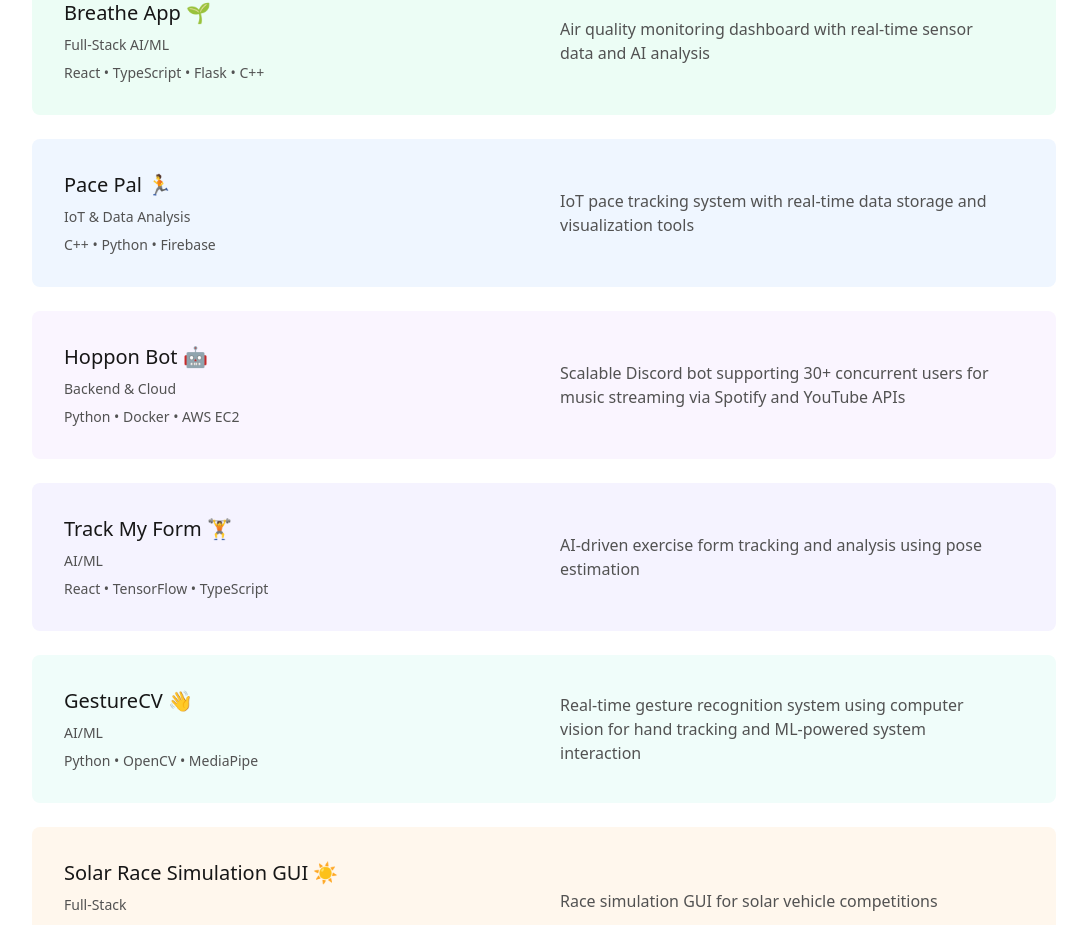
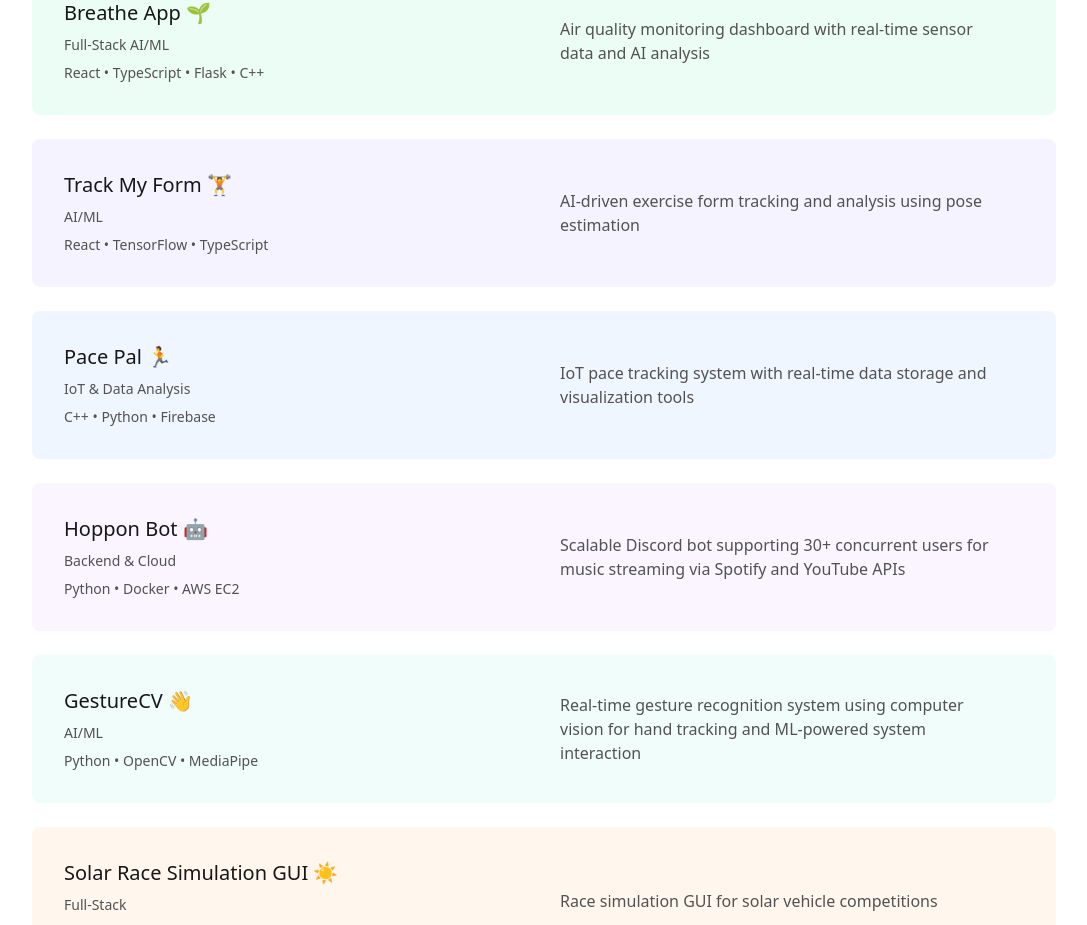
Before and after one commit to tamzeedq/personal_website, a Next.js app: page / in a window 1280 px wide. Shown: the part 1516-2441 px from the top of the page, without its empty margins (96-1183 px from the left). Built offline with nearby package versions, Linux system fonts and the light colour scheme.

Commit message:
added a publish link for project

```diff
--- a/src/app/page.tsx
+++ b/src/app/page.tsx
@@ -60,6 +60,15 @@ const MinimalistPortfolio = () => {
       accent: "bg-emerald-400"
     },
     {
+      title: "Track My Form 🏋️",
+      category: "AI/ML",
+      tech: "React • TensorFlow • TypeScript",
+      description: "AI-driven exercise form tracking and analysis using pose estimation",
+      github: "https://trackmyform.netlify.app/",
+      color: "bg-violet-50",
+      accent: "bg-violet-400"
+    },
+    {
       title: "Pace Pal 🏃",
       category: "IoT & Data Analysis",
       tech: "C++ • Python • Firebase",
@@ -76,15 +85,6 @@ const MinimalistPortfolio = () => {
       github: "https://github.com/tamzeedq/DiscordBot",
       color: "bg-purple-50",
       accent: "bg-purple-400"
-    },
-    {
-      title: "Track My Form 🏋️",
-      category: "AI/ML",
-      tech: "React • TensorFlow • TypeScript",
-      description: "AI-driven exercise form tracking and analysis using pose estimation",
-      github: "https://github.com/tamzeedq/TrackMyForm",
-      color: "bg-violet-50",
-      accent: "bg-violet-400"
     },
     {
       title: "GestureCV 👋",
```
